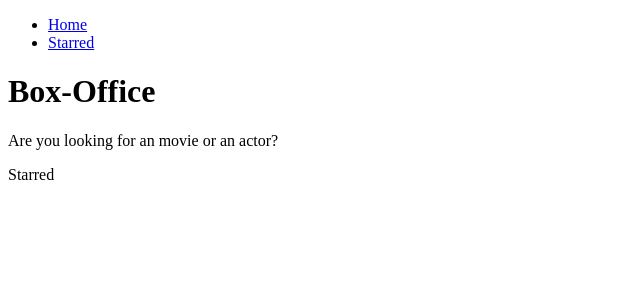
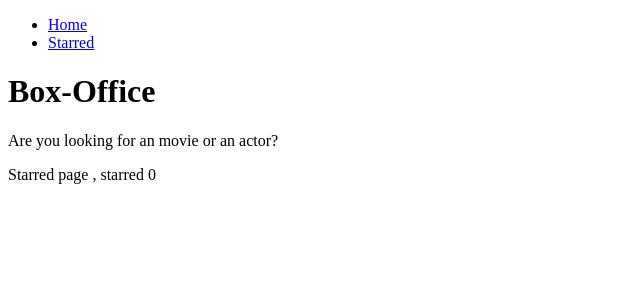
Before and after one commit to gopala142002/Box-Office, a React (Create React App) app: page /Starred in a window 1280 px wide. Shown: the top 300 px of the page, without its empty margins (0-640 px from the left). Built offline with nearby package versions, Linux system fonts and the light colour scheme.

Commit message:
created useStarredShows custom hook. placed useStarredShows hook logic in a separate file.tell user that shows whether show is starred or not

```diff
--- a/src/components/shows/ShowCard.jsx
+++ b/src/components/shows/ShowCard.jsx
@@ -1,5 +1,5 @@
 // import { FaStar } from "@react-icons/all-files/fa/FaStar";
-const ShowCard = ({ name, imgURL, id, summary, onStarMeClick }) => {
+const ShowCard = ({ name, imgURL, id, summary, onStarMeClick ,isStarred}) => {
   const summaryStripped = summary
     ? summary.split(" ").slice(0, 10).join(" ").replace(/<.+?>/g, "")
     : "No descriptipn";
@@ -15,7 +15,7 @@ const ShowCard = ({ name, imgURL, id, summary, onStarMeClick }) => {
           Read more
         </a>
         <button type="button" onClick={() => onStarMeClick(id)}>
-          Star me
+          {isStarred?'Unstar me':'Star me '}
         </button>
       </div>
     </div>
--- a/src/components/shows/ShowGrid.jsx
+++ b/src/components/shows/ShowGrid.jsx
@@ -1,25 +1,7 @@
 import ShowCard from "./ShowCard";
-import { useReducer,useEffect} from "react";
-const usePersistedReducer=(reducer,initialState,localStorageKey)=>{
-  const [state,dispatch]=useReducer(reducer,initialState,initial=>{
-    const persistedValue=localStorage.getItem(localStorageKey);
-    return persistedValue?JSON.parse(persistedValue):initial;
-  });
-  useEffect(()=>{localStorage.setItem(localStorageKey,JSON.stringify(state))},[state,localStorageKey]);
-  return [state,dispatch];
-}
-const starredShowReducer = (currentStarred, action) => {
-  switch (action.type) {
-    case "STAR":
-      return currentStarred.concat(action.showId);
-    case "UNSTAR":
-      return currentStarred.filter((showId) => showId !== action.showId);
-    default:
-      return currentStarred;
-  }
-};
+import { useStarredShows } from "../../lib/useStarredShows";
 const ShowGrid = ({ shows }) => {
-  const [starredShows, dispatchStarred] = usePersistedReducer(starredShowReducer, [],"starredShows");
+  const [starredShows,dispatchStarred]=useStarredShows();
   const onStarMeClick = (showId) => {
     const isStarred = starredShows.includes(showId);
     if (isStarred) {
@@ -27,7 +9,7 @@ const ShowGrid = ({ shows }) => {
     } else {
       dispatchStarred({ type: "STAR", showId });
     }
-  }
+  };
   return (
     <div>
       {shows.map((data) => (
@@ -38,6 +20,7 @@ const ShowGrid = ({ shows }) => {
           imgURL={data.show.image ? data.show.image.medium : "/imgNotFound.png"}
           summary={data.show.summary}
           onStarMeClick={onStarMeClick}
+          isStarred={starredShows.includes(data.show.id)}
         />
       ))}
     </div>
--- /dev/null
+++ b/src/lib/useStarredShows.js
@@ -0,0 +1,28 @@
+import { useReducer, useEffect } from "react";
+const usePersistedReducer = (reducer, initialState, localStorageKey) => {
+  const [state, dispatch] = useReducer(reducer, initialState, (initial) => {
+    const persistedValue = localStorage.getItem(localStorageKey);
+    return persistedValue ? JSON.parse(persistedValue) : initial;
+  });
+  useEffect(() => {
+    localStorage.setItem(localStorageKey, JSON.stringify(state));
+  }, [state, localStorageKey]);
+  return [state, dispatch];
+};
+const starredShowReducer = (currentStarred, action) => {
+  switch (action.type) {
+    case "STAR":
+      return currentStarred.concat(action.showId);
+    case "UNSTAR":
+      return currentStarred.filter((showId) => showId !== action.showId);
+    default:
+      return currentStarred;
+  }
+};
+export const useStarredShows=()=>{
+    return usePersistedReducer(
+        starredShowReducer,
+        [],
+        "starredShows"
+      );
+}
--- a/src/pages/Starred.jsx
+++ b/src/pages/Starred.jsx
@@ -1,4 +1,6 @@
+import { useStarredShows } from "../lib/useStarredShows";
 const Starred = () => {
-  return <div>Starred</div>;
+  const [starredShows] = useStarredShows();
+  return <div>Starred page , starred {starredShows.length}</div>;
 };
 export default Starred;
```
